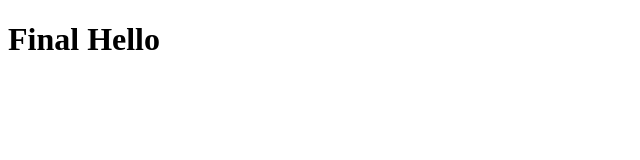
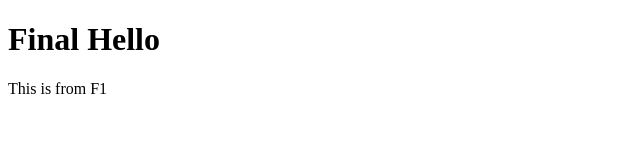
Before and after one commit to muzammil-baig/LocalFinal, a plain HTML site: page index.html in a window 1280 px wide. Shown: the whole page, without its empty margins (0-640 px from the left). Drawn offline with Linux system fonts and the light colour scheme.

Commit message:
Local f1 Commit

```diff
--- a/index.html
+++ b/index.html
@@ -7,5 +7,6 @@
 </head>
 <body>
     <h1> Final Hello </h1>
+    <p>This is from F1</p>
 </body>
 </html>
```
